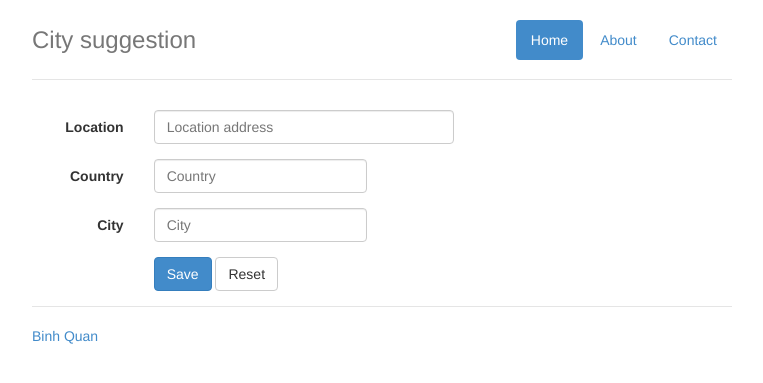
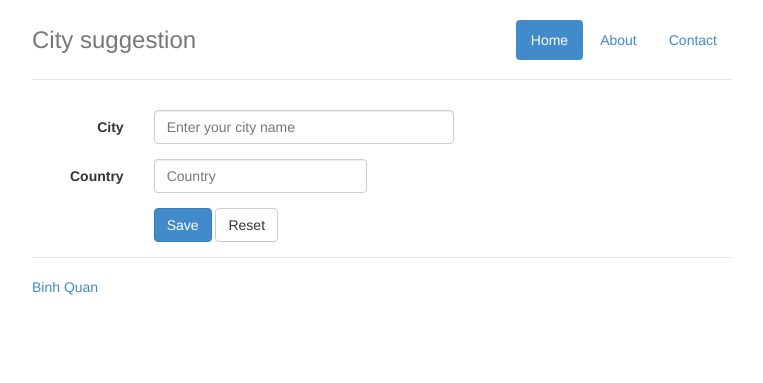
Before and after one commit to binhqd/get-cities, a PHP site: page / in a window 1280 px wide. Shown: the top 383 px of the page, without its empty margins (258-1021 px from the left). Run offline with PHP 8.4, Linux system fonts and the light colour scheme; some libraries are stand-ins or nearby versions.

Commit message:
Remove location input

```diff
--- a/index.php
+++ b/index.php
@@ -47,10 +47,10 @@ tr.head td {
 		<form novalidate class="form-horizontal" role="form" name="userForm">
 			<input ng-model="form.id" type="hidden" />
 			<div class="form-group">
-				<label for="txtName" class="col-sm-2 control-label">Location</label>
+				<label for="txtName" class="col-sm-2 control-label">City</label>
 				<div class="col-sm-4">
-					<input class="form-control" id="geocomplete" name="geocomplete"
-						style="width: 300px;" type="text" placeholder="Location address" />
+					<input class="form-control" id="txtCity" name="txtCity"
+						style="width: 300px;" type="text" placeholder="Enter your city name" />
 
 				</div>
 			</div>
@@ -59,14 +59,6 @@ tr.head td {
 				<div class="col-sm-4">
 					<input type="text" name='country' class="form-control"
 						id="txtCountry" placeholder="Country" />
-				</div>
-			</div>
-
-			<div class="form-group">
-				<label for="txtEdition" class="col-sm-2 control-label">City</label>
-				<div class="col-sm-4">
-					<input type="text" name='city' class="form-control" id="txtCity"
-						placeholder="City" />
 				</div>
 			</div>
 
@@ -122,13 +114,13 @@ tr.head td {
 
 	<script>
 	$(document).ready(function() {
-	    $("#geocomplete").geocomplete()
+	    $("#txtCity").geocomplete()
 	    .bind("geocode:result", function(event, result){
 		    //console.log(result);
-		    //console.log($("#geocomplete").val());
+		    //console.log($("#txtCity").val());
     		setWaiting();
             $.ajax({
-        	   url : './request.php?q=' + encodeURIComponent($('#geocomplete').val()),
+        	   url : './request.php?q=' + encodeURIComponent($('#txtCity').val()),
         	   dataType : 'json',
         	   success : function(res) {
         	       $('#txtCountry').val(res.country.name);
@@ -143,7 +135,9 @@ tr.head td {
         	           $('#txtCity').val(res.town.name);
         	       } else if (!!res.district) {
         	           $('#txtCity').val(res.district.name);
-        	       }
+        	       } else if (!!res.region) {
+                     $('#txtCity').val(res.region.name);
+                 }
 
         	       setEnable();
                },
@@ -155,12 +149,12 @@ tr.head td {
 
 	    function setWaiting() {
 		    $('#txtCountry').attr('disabled', 'disabled').val('Waiting ... ');
-		    $('#txtCity').attr('disabled', 'disabled').val('Waiting ... ');
+		    //$('#txtCity').attr('disabled', 'disabled').val('Waiting ... ');
 	    }
 
 	    function setEnable() {
 		    $('#txtCountry').removeAttr('disabled');
-		    $('#txtCity').removeAttr('disabled');
+		    //$('#txtCity').removeAttr('disabled');
 	    }
 
 	});
```
